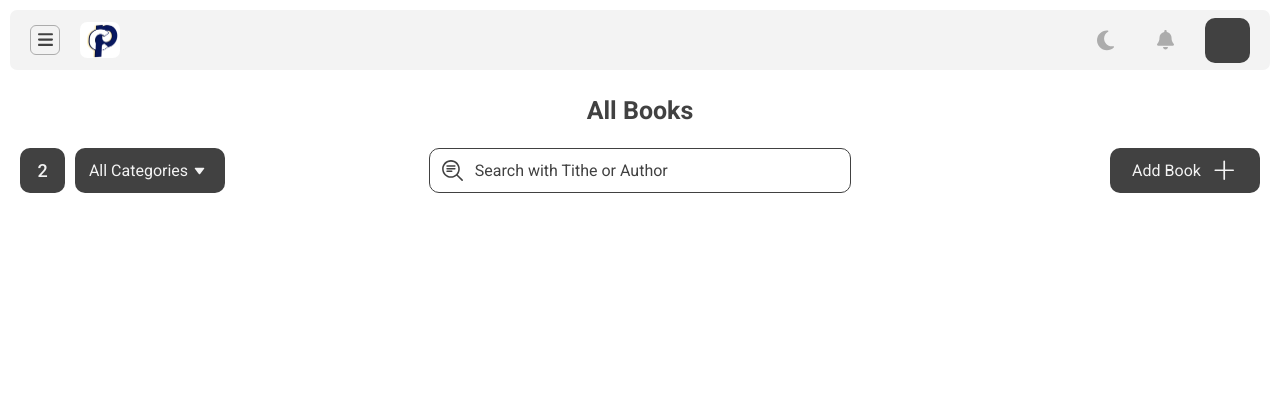
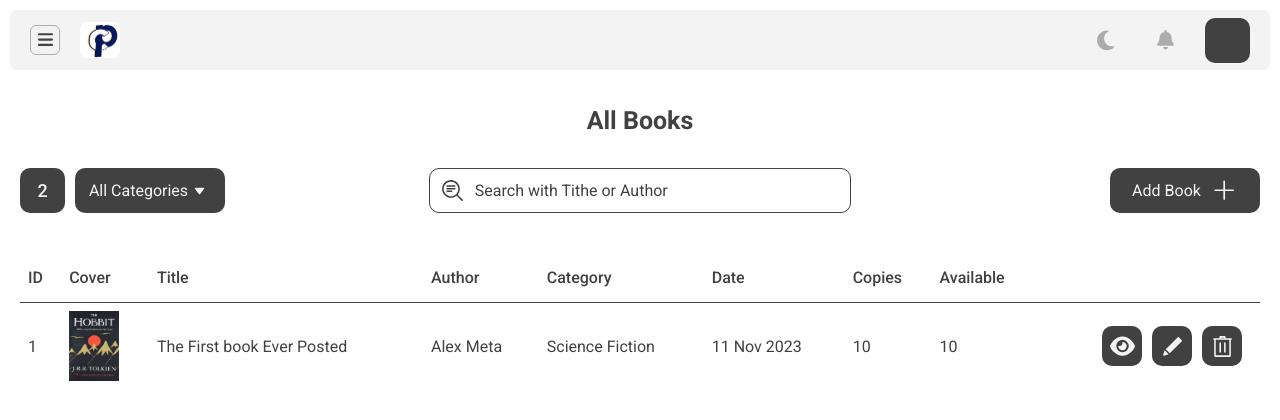
Before and after one commit to AlexNdungu/Catalog-Point, a Django app: page /AllBooks/ in a window 1280 px wide. Shown: the top 420 px of the page. Run offline with Django 4.2, Linux system fonts and the light colour scheme.

Commit message:
All books list

```diff
--- a/Static/Css/Main/all_books.css
+++ b/Static/Css/Main/all_books.css
@@ -15,7 +15,7 @@
 /* heading section */
 .heading_section {
     width: 100%;
-    height: 60px;
+    height: 80px;
     display: flex;
     align-items: center;
     justify-content: center;
@@ -178,3 +178,88 @@
     margin-right: 10px;
     width: 27px;
 }
+
+/* The table secton */
+.the_table_section {
+    width: 100%;
+    height: max-content;
+    padding-top: 40px;
+    padding-left: 20px;
+    padding-right: 20px;
+}
+
+.the_table_section table {
+    width: 100%;
+    height: max-content;
+    border-collapse: collapse;
+    color: #414141;
+}
+
+thead {
+    border-bottom: 1px solid #414141;
+}
+
+thead th {
+    font-size: 16px;
+    font-weight: 500;
+    padding-bottom: 15px;
+}
+
+td, th {
+    text-align: left;
+    padding: 8px;
+}
+
+tr {
+    transition: 0.2s ease-in-out;
+    cursor: pointer;
+}
+
+tr:hover {
+    background-color: #f3f3f3;
+    color: #406CEE;
+}
+
+/* Cover image */
+.cover_image {
+    width: 50px;
+    height: 70px;
+    object-fit: cover;
+}
+
+.cover_image img {
+    width: 100%;
+    height: 100%;
+}
+
+/* Book controls */
+.book_list_controls {
+    width: 100%;
+    height: 100%;
+    display: flex;
+    align-items: center;
+    justify-content: flex-end;
+}
+
+.book_control {
+    width: 40px;
+    height: 40px;
+    margin-right: 10px;
+    border-radius: 10px;
+    display: flex;
+    align-items: center;
+    justify-content: center;
+    background-color: #414141;
+    cursor: pointer;
+    transition: 0.2s ease-in-out;
+}
+
+.book_control:hover {
+    background-color: #406CEE;
+}
+
+.book_control svg {
+    width: 25px;
+    fill: #f3f3f3;
+    cursor: pointer;
+}
--- a/Templates/Main/all_books.html
+++ b/Templates/Main/all_books.html
@@ -53,6 +53,68 @@
             </div>
 
         </div>
+
+        <!--The table section-->
+        <div class="the_table_section">
+
+            <!--The table-->
+            <table>
+                <!--The head-->
+                <thead>
+                    <tr>
+                        <th>ID</th>
+                        <th>Cover</th>
+                        <th>Title</th>
+                        <th>Author</th>
+                        <th>Category</th>
+                        <th>Date</th>
+                        <th>Copies</th>
+                        <th>Available</th>
+                        <th></th>
+                      </tr>
+                </thead>
+
+                <!--The table body-->
+                <tbody>
+                    <tr>
+                        <td>1</td>
+                        <!--Cover image-->
+                        <td>
+                            <div class="cover_image">
+                                <img src="{% static 'Images/hobbit.jpg' %}" alt="cover_book">
+                            </div>
+                        </td>
+
+                        <td>The First book Ever Posted</td>
+                        <td>Alex Meta</td>
+                        <td>Science Fiction</td>
+                        <td>11 Nov 2023</td>
+                        <td>10</td>
+                        <td>10</td>
+                        <td>
+                            <div class="book_list_controls">
+
+                                <!--Eye-->
+                                <div class="book_control">
+                                    <svg xmlns="http://www.w3.org/2000/svg" viewBox="0 0 576 512"><path d="M288 32c-80.8 0-145.5 36.8-192.6 80.6C48.6 156 17.3 208 2.5 243.7c-3.3 7.9-3.3 16.7 0 24.6C17.3 304 48.6 356 95.4 399.4C142.5 443.2 207.2 480 288 480s145.5-36.8 192.6-80.6c46.8-43.5 78.1-95.4 93-131.1c3.3-7.9 3.3-16.7 0-24.6c-14.9-35.7-46.2-87.7-93-131.1C433.5 68.8 368.8 32 288 32zM144 256a144 144 0 1 1 288 0 144 144 0 1 1 -288 0zm144-64c0 35.3-28.7 64-64 64c-7.1 0-13.9-1.2-20.3-3.3c-5.5-1.8-11.9 1.6-11.7 7.4c.3 6.9 1.3 13.8 3.2 20.7c13.7 51.2 66.4 81.6 117.6 67.9s81.6-66.4 67.9-117.6c-11.1-41.5-47.8-69.4-88.6-71.1c-5.8-.2-9.2 6.1-7.4 11.7c2.1 6.4 3.3 13.2 3.3 20.3z"/></svg>
+                                </div>
+
+                                <!--Pen-->
+                                <div class="book_control">
+                                    <svg clip-rule="evenodd" fill-rule="evenodd" stroke-linejoin="round" stroke-miterlimit="2" viewBox="0 0 24 24" xmlns="http://www.w3.org/2000/svg"><path d="m4.481 15.659c-1.334 3.916-1.48 4.232-1.48 4.587 0 .528.46.749.749.749.352 0 .668-.137 4.574-1.492zm1.06-1.061 3.846 3.846 11.321-11.311c.195-.195.293-.45.293-.707 0-.255-.098-.51-.293-.706-.692-.691-1.742-1.74-2.435-2.432-.195-.195-.451-.293-.707-.293-.254 0-.51.098-.706.293z" fill-rule="nonzero"/></svg>
+                                </div>
+
+                                <!--Delete-->
+                                <div class="book_control">
+                                    <svg clip-rule="evenodd" fill-rule="evenodd" stroke-linejoin="round" stroke-miterlimit="2" viewBox="0 0 24 24" xmlns="http://www.w3.org/2000/svg"><path d="m4.015 5.494h-.253c-.413 0-.747-.335-.747-.747s.334-.747.747-.747h5.253v-1c0-.535.474-1 1-1h4c.526 0 1 .465 1 1v1h5.254c.412 0 .746.335.746.747s-.334.747-.746.747h-.254v15.435c0 .591-.448 1.071-1 1.071-2.873 0-11.127 0-14 0-.552 0-1-.48-1-1.071zm14.5 0h-13v15.006h13zm-4.25 2.506c-.414 0-.75.336-.75.75v8.5c0 .414.336.75.75.75s.75-.336.75-.75v-8.5c0-.414-.336-.75-.75-.75zm-4.5 0c-.414 0-.75.336-.75.75v8.5c0 .414.336.75.75.75s.75-.336.75-.75v-8.5c0-.414-.336-.75-.75-.75zm3.75-4v-.5h-3v.5z" fill-rule="nonzero"/></svg>
+                                </div>
+                            </div>
+                        </td>
+                    </tr>
+                </tbody>
+
+            </table>
+        </div>
     </div>
 
 {% endblock %}
```
Also changed, not shown: Static/Images/hobbit.jpg (added).
